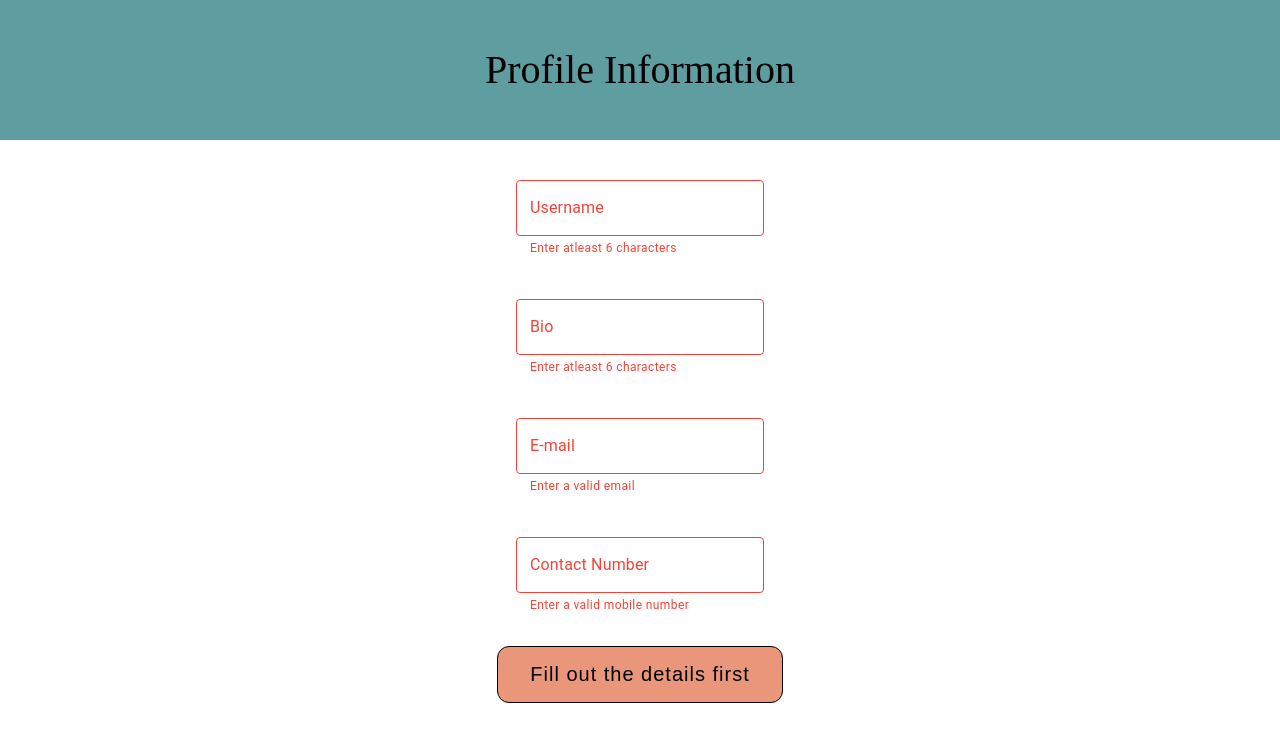
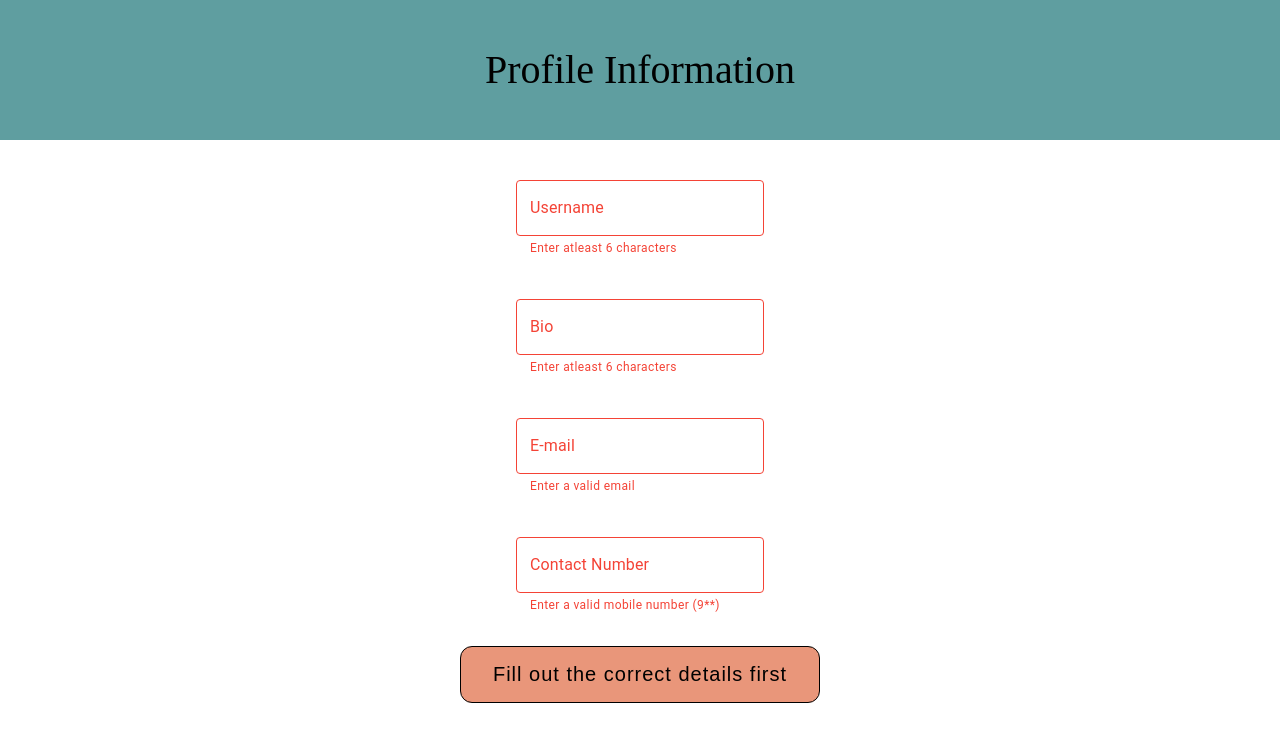
Before and after one commit to ashish-shm/form-validations-react, a React (Create React App) app: page / in a window 1280 px wide. Shown: the top 742 px of the page. Built offline with nearby package versions, Linux system fonts and the light colour scheme.

Commit message:
Added form validations

```diff
--- a/src/Components/EducationDetails.js
+++ b/src/Components/EducationDetails.js
@@ -15,6 +15,7 @@ export class EducationDetails extends Component {
 
   render() {
     const { values, handleInput } = this.props;
+    const validateResult = validate(values);
     return (
       <>
         <div className="inputfield">
@@ -22,19 +23,25 @@ export class EducationDetails extends Component {
             <TextField
               onChange={handleInput("school")}
               style={styles.input}
+              error={values.school.length > 3 ? undefined : "lol"}
               label="School"
               defaultValue={values.school}
-              helperText="Incorrect entry."
+              helperText={
+                values.school.length > 3 ? undefined : "Enter School Name"
+              }
               variant="outlined"
             />
           </div>
           <div>
             <TextField
               onChange={handleInput("college")}
+              error={values.school.length > 3 ? undefined : "E"}
               style={styles.input}
               label="College"
               defaultValue={values.college}
-              helperText="Incorrect entry."
+              helperText={
+                values.school.length > 3 ? undefined : "Enter College Name"
+              }
               variant="outlined"
             />
           </div>
@@ -44,7 +51,7 @@ export class EducationDetails extends Component {
               style={styles.input}
               label="Post Graduation"
               defaultValue={values.postgrad}
-              helperText="Incorrect entry."
+              helperText="Enter Post Graduation details if you have"
               variant="outlined"
             />
           </div>
@@ -57,9 +64,15 @@ export class EducationDetails extends Component {
             </div>
 
             <div>
-              <button className="nextbtn" onClick={this.continue}>
-                Next
-              </button>
+              {validateResult ? (
+                <button className="nextbtn" onClick={this.continue}>
+                  Next
+                </button>
+              ) : (
+                <button className="errorbtn">
+                  Fill out the correct details first
+                </button>
+              )}
             </div>
           </div>
         </div>
@@ -74,4 +87,12 @@ const styles = {
   },
 };
 
+const validate = (values) => {
+  let first = values.school.length > 3;
+  let second = values.college.length > 3;
+
+  if (first && second) return true;
+  else return false;
+};
+
 export default EducationDetails;
--- a/src/Components/PersonalDetails.js
+++ b/src/Components/PersonalDetails.js
@@ -120,7 +120,9 @@ export class PersonalDetails extends Component {
                   Next
                 </button>
               ) : (
-                <button className="errorbtn">Fill out the details first</button>
+                <button className="errorbtn">
+                  Fill out the correct details first
+                </button>
               )}
             </div>
           </div>
--- a/src/Components/UserDetails.js
+++ b/src/Components/UserDetails.js
@@ -71,9 +71,10 @@ export class UserDetails extends Component {
               label="Contact Number"
               defaultValue={values.phone}
               helperText={
-                values.phone.length === 10
+                values.phone.length === 10 &&
+                Number(values.phone.split("").shift()) === 9
                   ? undefined
-                  : "Enter a valid mobile number"
+                  : "Enter a valid mobile number (9**)"
               }
               variant="outlined"
             />
@@ -84,7 +85,9 @@ export class UserDetails extends Component {
                 Next
               </button>
             ) : (
-              <button className="errorbtn">Fill out the details first</button>
+              <button className="errorbtn">
+                Fill out the correct details first
+              </button>
             )}
           </div>
         </div>
@@ -104,7 +107,8 @@ const validate = (values) => {
   let first = values.username.length > 6;
   let second = values.bio.length > 6;
   let third = re.test(values.email) ? true : false;
-  let fourth = values.phone.length === 10;
+  let fourth =
+    values.phone.length === 10 && Number(values.phone.split("").shift()) === 9;
   if (first && second && third && fourth) return true;
   else return false;
 };
--- a/src/Components/UserForm.js
+++ b/src/Components/UserForm.js
@@ -18,6 +18,9 @@ export class UserForm extends Component {
     lname: "",
     address: "",
     city: "",
+    school: "",
+    college: "",
+    postgrad: "",
   };
 
   nextStep = () => {
```
